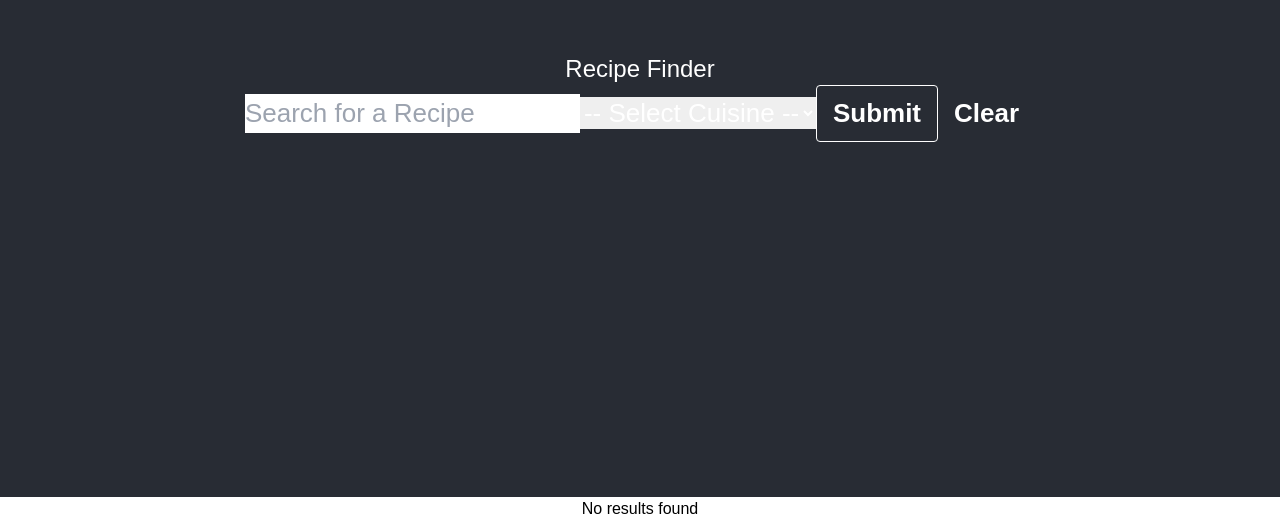
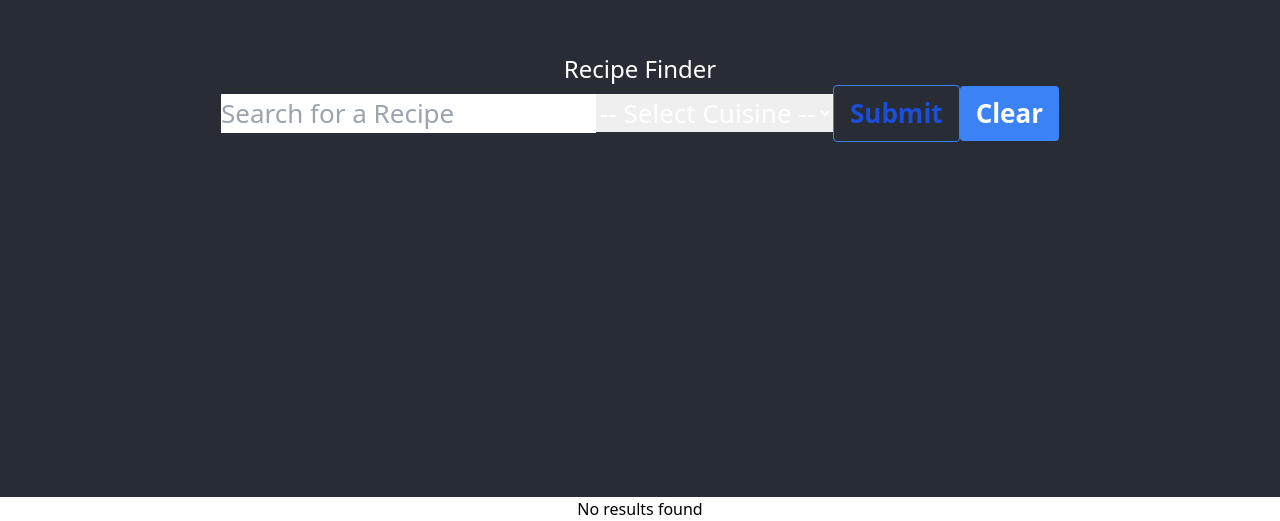
Before and after one commit to davofaz/recipe-app, a React (Create React App) app: page / in a window 1280 px wide. Shown: the part 303-824 px from the top of the page. Built offline with nearby package versions, Linux system fonts and the light colour scheme.

Commit message:
refactor: added the default tailwind.config.js settings - I had extensions that was conflicting with some styles - fixed now

```diff
--- a/src/index.css
+++ b/src/index.css
@@ -1,7 +1,3 @@
 @import 'tailwindcss/base';
 @import 'tailwindcss/components';
 @import 'tailwindcss/utilities';
-
-@tailwind base;
-@tailwind components;
-@tailwind utilities;
--- a/tailwind.config.js
+++ b/tailwind.config.js
@@ -1,39 +1,10 @@
 /** @type {import('tailwindcss').Config} */
 module.exports = {
     content: [
-        './src/**/*.{js,jsx,tsx,ts}'
+        "./src/**/*.{js,jsx,ts,tsx}",
     ],
     theme: {
-        screens: {
-            sm: '480px',
-            md: '768px',
-            lg: '976px',
-            xl: '1440px',
-        },
-        colors: {
-            'blue': '#1fb6ff',
-            'purple': '#7e5bef',
-            'pink': '#ff49db',
-            'orange': '#ff7849',
-            'green': '#13ce66',
-            'yellow': '#ffc82c',
-            'gray-dark': '#273444',
-            'gray': '#8492a6',
-            'gray-light': '#d3dce6',
-        },
-        fontFamily: {
-            sans: ['Graphik', 'sans-serif'],
-            serif: ['Merriweather', 'serif'],
-        },
-        extend: {
-            spacing: {
-                '128': '32rem',
-                '144': '36rem',
-            },
-            borderRadius: {
-                '4xl': '2rem',
-            }
-        },
-        plugins: [],
-    }
+        extend: {},
+    },
+    plugins: [],
 }
```
